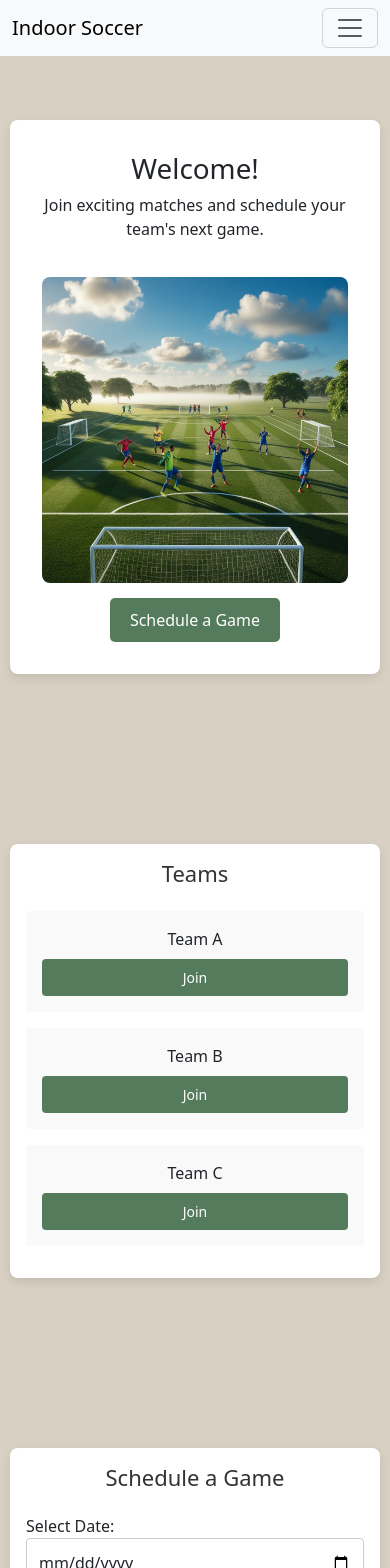
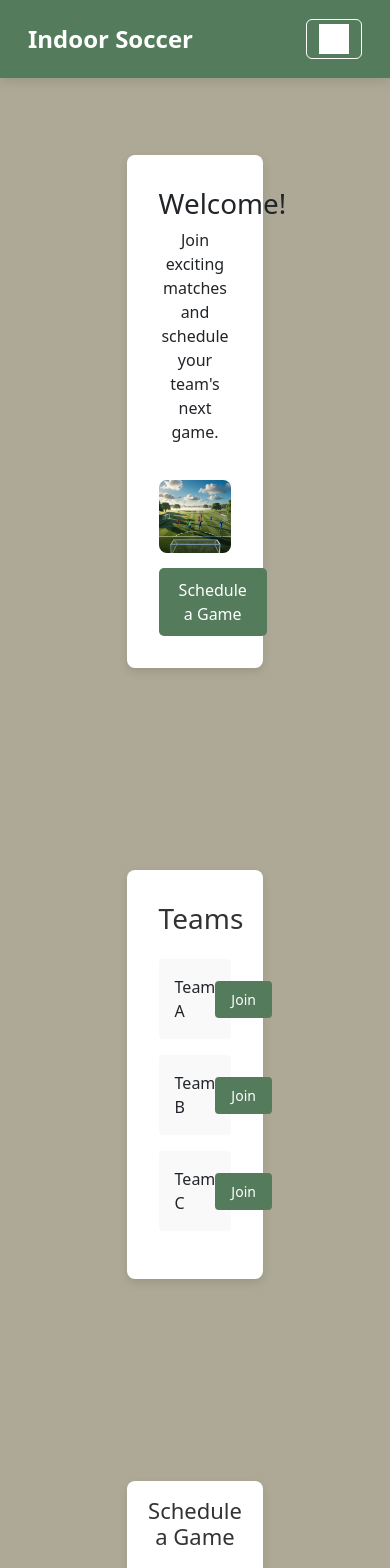
Before and after one commit to Venc-alt/indoor-soccer-app, a React (Create React App) app: page / in a window 390 px wide. Shown: the top 1568 px of the page. Built offline with nearby package versions, Linux system fonts and the light colour scheme.

Commit message:
Added modal functionality for team join buttons in Teams.js

```diff
--- a/src/App.css
+++ /dev/null
@@ -1,22 +0,0 @@
-html, body {
-    margin: 0;
-    padding: 0;
-    overflow-x: hidden; /* Prevent horizontal scrolling */
-
-}
-
-html {
-    scroll-behavior: smooth;
-  }
-
-  .scrollspy-example {
-    position: relative;
-    overflow-y: scroll;
-    height: 100vh;
-    padding-top: 70px;
-  }
-
-  section {
-    padding: 100px 0; /* Adds padding to each section for visibility */
-    height: 100vh; /* Optional: This makes each section fullscreen */
-  }
--- a/src/App.js
+++ b/src/App.js
@@ -7,6 +7,7 @@ import Navbar from './pages/Navbar';  // Ensure your Navbar component is well-co
 import Footer from './pages/Footer';  // Import the Footer component
 import 'bootstrap/dist/css/bootstrap.min.css';  // Import Bootstrap CSS
 import './index.css';
+
 
 function App() {
   return (
--- a/src/index.css
+++ b/src/index.css
@@ -1,56 +1,3 @@
-section {
-  padding: 10px 0; /* Adds space inside each section */
-  margin-bottom: 10px; /* Adds space between sections */
-  margin-top: 70px;
+body{
+    background-color: #ADA996;
 }
-
-#home, #contact, #schedule, #teams {
-  min-height: 100vh; /* Ensures that each section takes up the full viewport height */
-}
-
-  html, body {
-    background-color: #D8D1C3 !important;
-  }
-
-  /* Mobile (up to 600px) */
-@media only screen and (max-width: 600px) {
-  body {
-    font-size: 14px;
-  }
-  .navbar {
-    flex-direction: column;
-  }
-  .navbar-links {
-    flex-direction: column;
-    text-align: center;
-  }
-  section {
-    padding: 50px 10px;
-  }
-}
-
-/* Tablet (600px to 900px) */
-@media only screen and (min-width: 600px) and (max-width: 900px) {
-  body {
-    font-size: 16px;
-  }
-  .navbar {
-    justify-content: space-between;
-  }
-  section {
-    padding: 70px 30px;
-  }
-}
-
-/* Desktop (900px and up) */
-@media only screen and (min-width: 900px) {
-  body {
-    font-size: 18px;
-  }
-  .navbar {
-    justify-content: flex-start;
-  }
-  section {
-    padding: 100px 50px;
-  }
-}
--- a/src/index.js
+++ b/src/index.js
@@ -1,8 +1,7 @@
 import React from 'react';
 import ReactDOM from 'react-dom/client';
-import './index.css';
 import App from './App';
-import 'bootstrap/dist/css/bootstrap.min.css';
+
 
 const root = ReactDOM.createRoot(document.getElementById('root'));
 root.render(
--- a/src/pages/Footer.js
+++ b/src/pages/Footer.js
@@ -1,12 +1,18 @@
+
 import React from 'react';
-import '../styles/footer.css'; // Style for the footer
+import '../styles/footer.css';
 
 const Footer = () => {
   return (
-    <footer className="footer">
-      <p>© 2024 Local Indoor Soccer. All rights reserved.</p>
+    <footer className="footer-container">
+      <p>&copy; 2024 Indoor Soccer App. All rights reserved.</p>
+      <div className="footer-links">
+        <a href="#teams">Teams</a>
+        <a href="#schedule">Schedule</a>
+        <a href="#contact">Contact</a>
+      </div>
     </footer>
   );
-};
+}
 
 export default Footer;
--- a/src/pages/Navbar.js
+++ b/src/pages/Navbar.js
@@ -1,32 +1,103 @@
-import { Link } from 'react-router-dom';
+// import { Link } from "react-router-dom";
+// import "../styles/navbar.css";
+
+// const Navbar = () => {
+//   return (
+//     <nav className="navbar navbar-expand-xxl navbar-light fixed-top">
+//       <div className="container-fluid">
+//         <a className="navbar-brand" href="#">
+//           Indoor Soccer{" "}
+//         </a>
+//         <button
+//           className="navbar-toggler"
+//           type="button"
+//           data-bs-toggle="collapse"
+//           data-bs-target="#navbarNav"
+//           aria-controls="navbarNav"
+//           aria-expanded="false"
+//           aria-label="Toggle navigation"
+//         >
+//           <span className="navbar-toggler-icon"></span>
+//         </button>
+//         <div className="navbar-collapse" id="navbarNav">
+//           <ul className="navbar-nav">
+//             <li className="nav-item">
+//               <a className="nav-link" href="#home-section">
+//                 Home
+//               </a>
+//             </li>
+//             <li className="nav-item">
+//               <a className="nav-link" href="#teams-section">
+//                 Teams
+//               </a>
+//             </li>
+//             <li className="nav-item">
+//               <a className="nav-link" href="#schedule-section">
+//                 Schedule
+//               </a>
+//             </li>
+//             <li className="nav-item">
+//               <a className="nav-link" href="#contact-section">
+//                 Contact
+//               </a>
+//             </li>
+//           </ul>
+//         </div>
+//       </div>
+//     </nav>
+//   );
+// };
+
+// export default Navbar;
+
+import { Link } from "react-router-dom";
+import "../styles/navbar.css";
 
 const Navbar = () => {
   return (
-    <nav className="navbar navbar-expand-lg navbar-light bg-light fixed-top">
+    <nav className="navbar navbar-expand-xxl navbar-dark fixed-top">
       <div className="container-fluid">
-        <a className="navbar-brand" href="#">Indoor Soccer</a>
-        <button className="navbar-toggler" type="button" data-bs-toggle="collapse" data-bs-target="#navbarNav" aria-controls="navbarNav" aria-expanded="false" aria-label="Toggle navigation">
+        <a className="navbar-brand" href="#">
+          Indoor Soccer
+        </a>
+        <button
+          className="navbar-toggler"
+          type="button"
+          data-bs-toggle="collapse"
+          data-bs-target="#navbarNav"
+          aria-controls="navbarNav"
+          aria-expanded="false"
+          aria-label="Toggle navigation"
+        >
           <span className="navbar-toggler-icon"></span>
         </button>
         <div className="collapse navbar-collapse" id="navbarNav">
-          <ul className="navbar-nav">
+          <ul className="navbar-nav ms-auto">
             <li className="nav-item">
-              <a className="nav-link active" href="#home-section">Home</a>
+              <a className="nav-link" href="#home-section">
+                Home
+              </a>
             </li>
             <li className="nav-item">
-              <a className="nav-link" href="#contact-section">Contact</a>
+              <a className="nav-link" href="#teams-section">
+                Teams
+              </a>
             </li>
             <li className="nav-item">
-              <a className="nav-link" href="#schedule-section">Schedule</a>
+              <a className="nav-link" href="#schedule-section">
+                Schedule
+              </a>
             </li>
             <li className="nav-item">
-              <a className="nav-link" href="#teams-section">Teams</a>
+              <a className="nav-link" href="#contact-section">
+                Contact
+              </a>
             </li>
           </ul>
         </div>
       </div>
     </nav>
   );
-}
+};
 
 export default Navbar;
--- a/src/pages/Teams.js
+++ b/src/pages/Teams.js
@@ -1,13 +1,51 @@
-import React from 'react';
+// import React from 'react';
+// import '../styles/teams.css';
+
+// const Teams = () => {
+//   const teams = [
+//     { name: 'Team A', description: 'A strong indoor soccer team' },
+//     { name: 'Team B', description: 'An experienced team of players' },
+//     { name: 'Team C', description: 'An experienced team of players' },
+//     // Add more teams here
+//   ];
+
+//   return (
+//     <div className="teams-container">
+//       <h2>Teams</h2>
+//       <ul className="team-list">
+//         {teams.map((team, index) => (
+//           <li key={index}>
+//             <span>{team.name}</span>
+//             <button className="btn-join">Join</button>
+//           </li>
+//         ))}
+//       </ul>
+//     </div>
+//   );
+// };
+
+// export default Teams;
+
+import React, { useState } from 'react';
 import '../styles/teams.css';
+import 'bootstrap/dist/css/bootstrap.min.css';
 
 const Teams = () => {
+  const [selectedTeam, setSelectedTeam] = useState(null);
+
   const teams = [
     { name: 'Team A', description: 'A strong indoor soccer team' },
     { name: 'Team B', description: 'An experienced team of players' },
-    { name: 'Team C', description: 'An experienced team of players' },
-    // Add more teams here
+    { name: 'Team C', description: 'A fast-growing team of talented players' },
   ];
+
+  const handleJoinClick = (team) => {
+    setSelectedTeam(team);
+  };
+
+  const handleCloseModal = () => {
+    setSelectedTeam(null); // Close modal
+  };
 
   return (
     <div className="teams-container">
@@ -16,10 +54,60 @@ const Teams = () => {
         {teams.map((team, index) => (
           <li key={index}>
             <span>{team.name}</span>
-            <button className="btn-join">Join</button>
+            <button
+              className="btn-join"
+              data-bs-toggle="modal"
+              data-bs-target="#joinTeamModal"
+              onClick={() => handleJoinClick(team)}
+            >
+              Join
+            </button>
           </li>
         ))}
       </ul>
+
+      {/* Bootstrap Modal */}
+      {selectedTeam && (
+        <div
+          className="modal fade show"
+          id="joinTeamModal"
+          tabIndex="-1"
+          aria-labelledby="joinTeamModalLabel"
+          aria-hidden="true"
+          style={{ display: 'block', backgroundColor: 'rgba(0,0,0,0.5)' }}
+        >
+          <div className="modal-dialog">
+            <div className="modal-content">
+              <div className="modal-header">
+                <h5 className="modal-title" id="joinTeamModalLabel">
+                  Join {selectedTeam.name}
+                </h5>
+                <button
+                  type="button"
+                  className="btn-close"
+                  onClick={handleCloseModal}
+                ></button>
+              </div>
+              <div className="modal-body">
+                <p>{selectedTeam.description}</p>
+                <p>Would you like to join this team?</p>
+              </div>
+              <div className="modal-footer">
+                <button
+                  type="button"
+                  className="btn btn-secondary"
+                  onClick={handleCloseModal}
+                >
+                  Close
+                </button>
+                <button type="button" className="btn btn-primary">
+                  Confirm Join
+                </button>
+              </div>
+            </div>
+          </div>
+        </div>
+      )}
     </div>
   );
 };
--- a/src/styles/footer.css
+++ b/src/styles/footer.css
@@ -1,14 +1,27 @@
-.footer {
-    background-color: #fff;
-    color: #110808;
-    text-align: center;
-    padding: 20px 0;
-    position: relative;
-    bottom: 0;
-    width: 100%;
-  }
 
-  .footer p {
-    margin: 0;
-    font-size: 14px;
-  }
+   /* src/styles/footer.css */
+.footer-container {
+  background-color: #547B5B;
+  color: white;
+  padding: 1rem;
+  text-align: center;
+}
+
+.footer-container p {
+  margin: 0;
+}
+
+.footer-links {
+  margin-top: 1rem;
+}
+
+.footer-links a {
+  color: white;
+  margin: 0 10px;
+  text-decoration: none;
+  font-weight: bold;
+}
+
+.footer-links a:hover {
+  text-decoration: underline;
+}
--- a/src/styles/navbar.css
+++ b/src/styles/navbar.css
@@ -1,57 +1,41 @@
-/* navbar.css */
-.navbar {
-    background-color: #333;
-    padding: 10px;
+div > section{
+  margin: 15vh;
 }
 
-  .navbar-links {
-    list-style-type: none;
-    display: flex;
-    justify-content: space-around;
-    margin: 0;
-    padding: 0;
+/* Navbar Styles */
+.navbar {
+  background-color: #547B5B; /* Set a distinct background color */
+  padding: 1rem;
+  box-shadow: 0 4px 10px rgba(0, 0, 0, 0.1); /* Add shadow for depth */
 }
 
-  .navbar-links li {
-    display: inline;
+.navbar-brand {
+  color: #fff; /* White text for the brand */
+  font-weight: bold;
+  font-size: 24px;
 }
 
-  .navbar-links a {
-    color: white;
-    text-decoration: none;
+.navbar-nav .nav-item .nav-link {
+  color: #fff; /* White text for links */
   font-size: 18px;
-    padding: 10px;
+  padding: 0.5rem 1rem;
+  transition: color 0.3s ease; /* Smooth hover transition */
 }
 
-  .navbar-links a:hover {
-    background-color: #555;
-    border-radius: 5px;
+.navbar-nav .nav-item .nav-link:hover {
+  color: #8E8476; /* Change color on hover */
 }
 
-  /* Base styles are already applied above */
-
-/* Responsive adjustments */
-@media (max-width: 768px) {
-  .navbar-links {
-    flex-direction: column; /* Stack links vertically */
+.navbar-toggler {
+  border-color: #fff; /* White border for the toggler button */
 }
 
-  .navbar-links li {
-    margin-bottom: 1rem; /* Add space between links */
+.navbar-toggler-icon {
+  background-color: #fff; /* White icon for the toggler */
 }
 
-  .navbar-links li a {
-    font-size: 16px;
+/* Responsive spacing for the sections to ensure navbar doesn't overlap content */
+div > section {
+  padding-top: 75px;
+  margin-top: 5rem;
 }
-}
-
-@media (max-width: 480px) {
-  .navbar {
-    padding: 1rem;
-  }
-
-  .navbar-links li a {
-    font-size: 14px;
-    padding: 0.5rem;
-  }
-}
--- a/src/styles/teams.css
+++ b/src/styles/teams.css
@@ -48,31 +48,16 @@
   background-color: #8E8476;
 }
 
-/* Base styles are already applied above */
-
-/* Responsive adjustments */
-@media (max-width: 768px) {
-  .teams-container {
-    padding: 1rem;
-  }
-
-  .team-list li {
-    flex-direction: column; /* Stack content vertically on smaller screens */
-  }
-
-  .btn-join {
-    font-size: 14px;
-    padding: 0.5rem;
-    margin-top: 0.5rem;
-  }
+/* Modal adjustments */
+.modal-header {
+  background-color: #547B5B;
+  color: white;
 }
 
-@media (max-width: 480px) {
-  .teams-container h2 {
-    font-size: 22px;
-  }
+.modal-body {
+  font-size: 16px;
+}
 
-  .btn-join {
-    width: 100%; /* Full-width button on smaller screens */
-  }
+.modal-footer .btn-primary {
+  background-color: #547B5B;
 }
```
Lines whose indentation alone changed are shown as unchanged.
